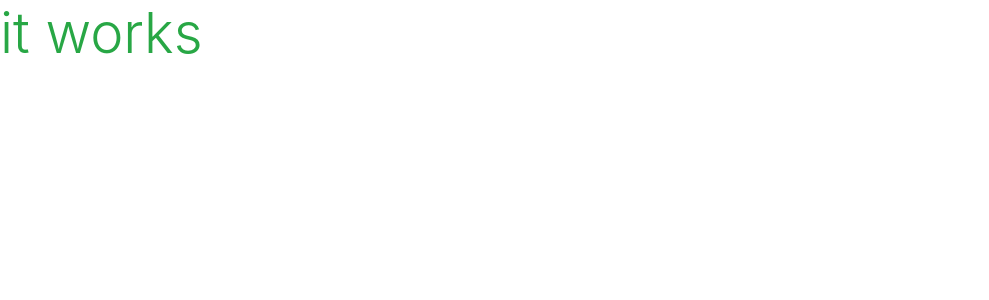
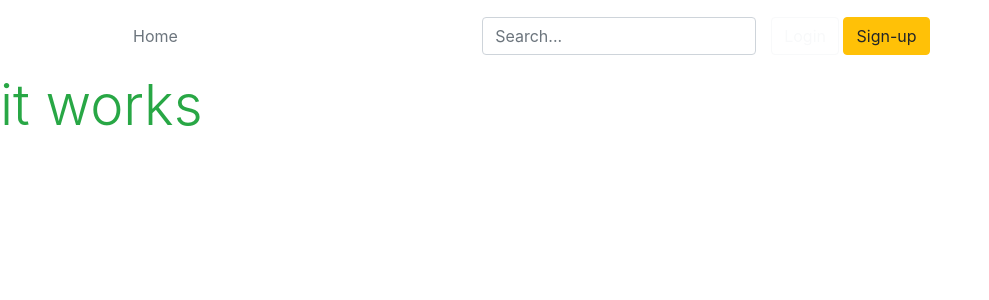
Before and after one commit to seanfreaney/FFS, a Django app: page / in a window 1280 px wide. Shown: the top 300 px of the page, without its empty margins (0-989 px from the left). Run offline with Django 5.2, Linux system fonts and the light colour scheme; some libraries are stand-ins or nearby versions.

Commit message:
added main page header template, added page header block to index.html

```diff
--- a/home/templates/home/index.html
+++ b/home/templates/home/index.html
@@ -1,5 +1,8 @@
 {% extends "base.html" %}
 {% load static %}
+
+{% block page_header %}
+{% endblock %}
 
 {% block content %}
 <h1 class="display-4 text-success">it works</h1>
--- a/templates/base.html
+++ b/templates/base.html
@@ -32,7 +32,33 @@
     <title>FFS {% block extra_title %}{% endblock %}</title>
   </head>
   <body>
-    <header class="container-fluid fixed-top"></header>
+    <!-- Bootstrap template -->
+    <header class="p-3 text-bg-dark">
+      <div class="container">
+        <div class="d-flex flex-wrap align-items-center justify-content-center justify-content-lg-start">
+          <a href="/" class="d-flex align-items-center mb-2 mb-lg-0 text-white text-decoration-none">
+            <svg class="bi me-2" width="40" height="32" role="img" aria-label="Bootstrap"><use xlink:href="#bootstrap"></use></svg>
+          </a>
+
+          <ul class="nav col-12 col-lg-auto me-lg-auto mb-2 justify-content-center mb-md-0">
+            <li><a href="#" class="nav-link px-2 text-secondary">Home</a></li>
+            <li><a href="#" class="nav-link px-2 text-white">Features</a></li>
+            <li><a href="#" class="nav-link px-2 text-white">Pricing</a></li>
+            <li><a href="#" class="nav-link px-2 text-white">FAQs</a></li>
+            <li><a href="#" class="nav-link px-2 text-white">About</a></li>
+          </ul>
+
+          <form class="col-12 col-lg-auto mb-3 mb-lg-0 me-lg-3" role="search">
+            <input type="search" class="form-control form-control-dark text-bg-dark" placeholder="Search..." aria-label="Search">
+          </form>
+
+          <div class="text-end">
+            <button type="button" class="btn btn-outline-light me-2">Login</button>
+            <button type="button" class="btn btn-warning">Sign-up</button>
+          </div>
+        </div>
+      </div>
+    </header>
 
     {% if messages %}
         <div class="message-container"></div>
```
